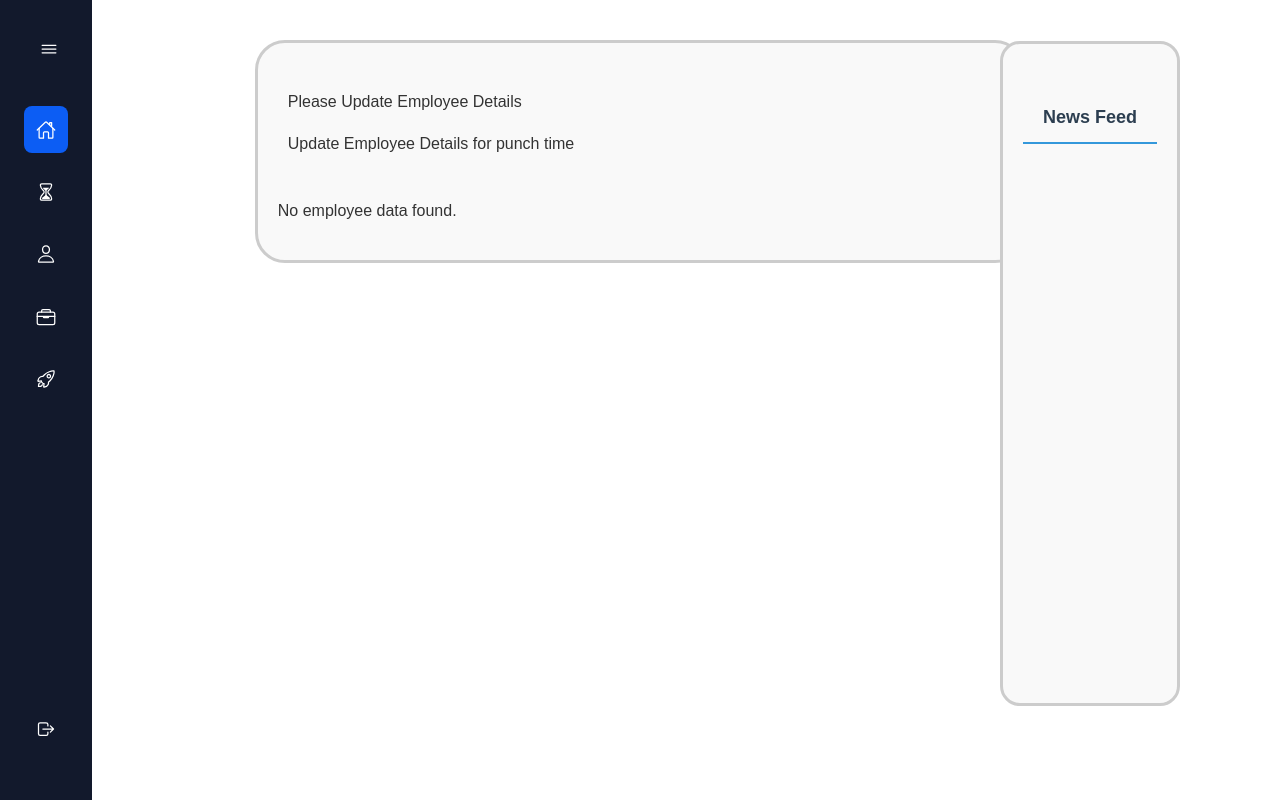
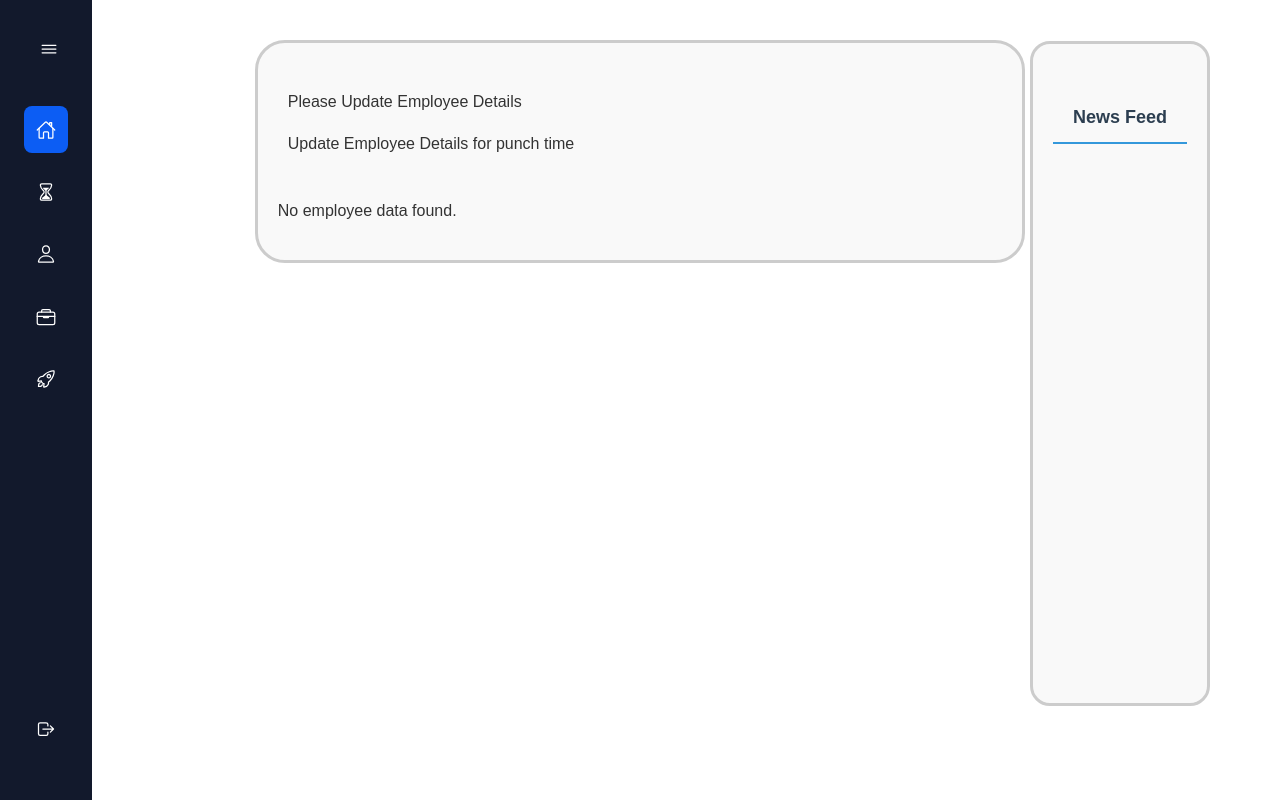
Before and after one commit to Amitroshan1/hrms, a Flask app: page /E_homepage in a window 1280 px wide. Run offline with Flask 3, Linux system fonts and the light colour scheme; the visitor is signed in with stand-in values (Sample User, id 1); data that the repository does not hold is empty; parts of the project's set-up code (start-up, migrations or seed data) failed here and were passed over; some libraries are stand-ins or nearby versions.

Commit message:
changes in news feed

```diff
--- a/website/static/css/E_homepage.css
+++ b/website/static/css/E_homepage.css
@@ -748,7 +748,7 @@ h3 {
 .news-feed-container-fixed {
     position: absolute;
     top: 41px;
-    right: 100px;
+    right: 70px;
     width: 180px;  /* Reduced width */
     height: 665px;
     background-color: #f9f9f9;
```
